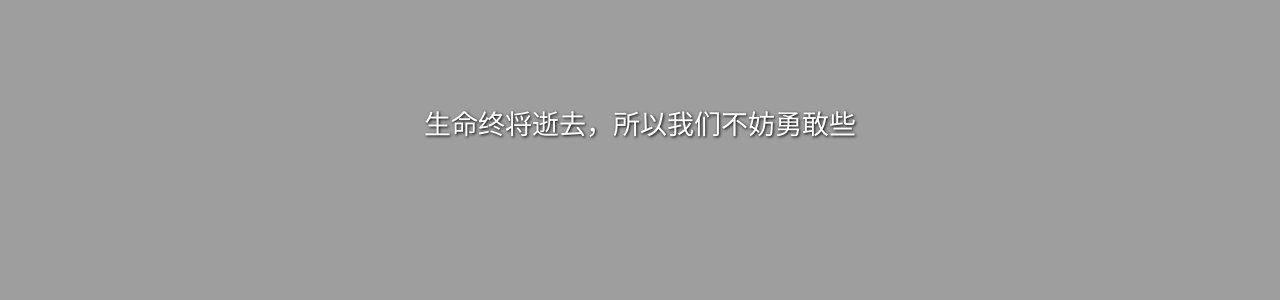
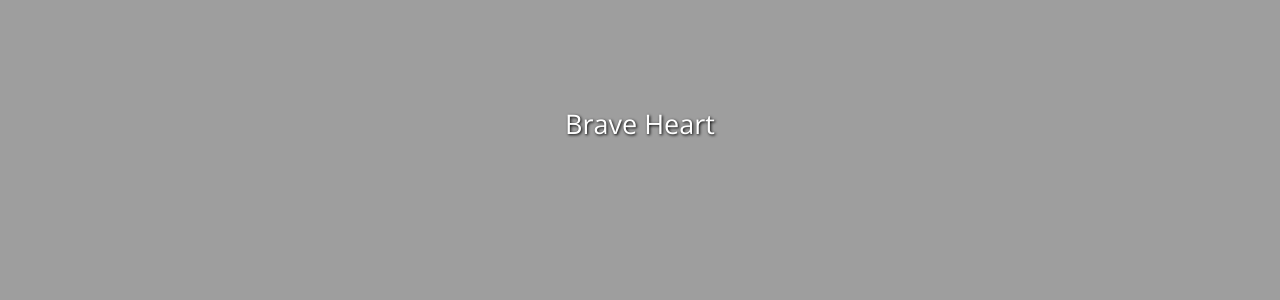
Before and after one commit to coder-wangzhen/coder-wangzhen.github.io, a Jekyll site: the page built from index.html, in a window 1280 px wide. Shown: the part 236-536 px from the top of the page. Built offline with Jekyll 4.4.1, drawn with Linux system fonts in a browser that asks for light colours; nearby versions of some CDN libraries; the list of posts is cut into pages by our own code.

Commit message:
Update index.html

```diff
--- a/index.html
+++ b/index.html
@@ -1,6 +1,6 @@
 ---
 layout: home
-subtitle: 生命终将逝去，所以我们不妨勇敢些
+subtitle: Brave Heart
 cover-img:
 - "/assets/img/lsh1-1.jpg"
 - "/assets/img/lsh3-1.jpg"
```
